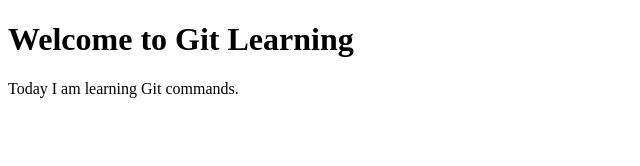
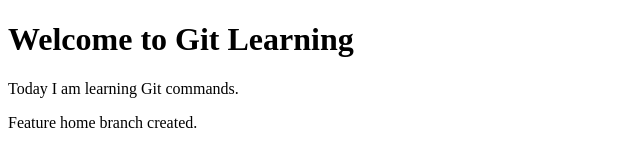
Before and after one commit to jayrajchauhan2504-bot/Git-Prectice, a plain HTML site: page index.html in a window 1280 px wide. Shown: the whole page, without its empty margins (0-640 px from the left). Drawn offline with Linux system fonts and the light colour scheme.

Commit message:
update index file

```diff
--- a/index.html
+++ b/index.html
@@ -7,6 +7,6 @@
 
     <h1>Welcome to Git Learning</h1>
     <p>Today I am learning Git commands.</p>
-
+    <p>Feature home branch created.</p>
 </body>
 </html>
```
Also changed, not shown: contact.html (line endings or trailing spaces).
